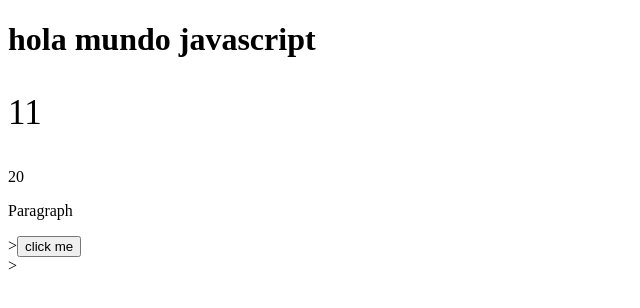
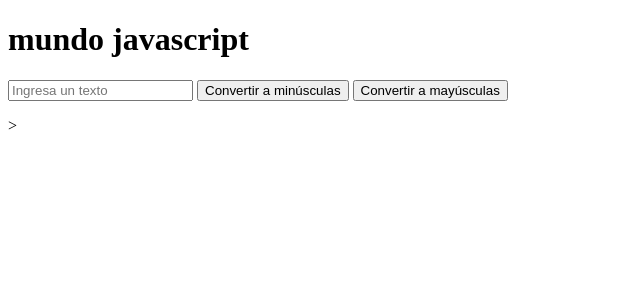
Before and after one commit to anita76843/fundamentos-js, a plain HTML site: page fundamentosJs/index.html in a window 1280 px wide. Shown: the whole page, without its empty margins (0-640 px from the left). Drawn offline with Linux system fonts and the light colour scheme.

Commit message:
se hicieorn ejemplos de  toupper y to loower

```diff
--- a/fundamentosJs/index.html
+++ b/fundamentosJs/index.html
@@ -6,14 +6,12 @@
     <title>Document</title>
 </head>
 <body>
-    <h1> hola mundo javascript</h1>
+    <h1> mundo javascript</h1>
     <div>
-        <p id="demo"></p>
-        <p id="demo1"></p>
-        <p id="demo2">
-            Paragraph
-        </p>
-        ><button type="button" onclick="myfunction()">click me</button>
+        <input type="text" id="entradaTexto" placeholder="Ingresa un texto">
+        <button onclick="convertirTextoAMinusculas()">Convertir a minúsculas</button>
+        <button onclick="convertirTextoAMayusculas()">Convertir a mayúsculas</button>
+        <p id="textoUsuario"></p>
     </div>
     ><script type="text/javascript" src="recursos/js/main.js"></script>
 </body>
--- a/fundamentosJs/recursos/js/main.js
+++ b/fundamentosJs/recursos/js/main.js
@@ -1,47 +1,12 @@
-document.getElementById("demo").innerHTML = "hello javascript";
-document.getElementById("demo").style.fontSize = "35px";
+/*funcion*/
+function convertirTextoAMinusculas() {
+    let textoUsuario = document.getElementById("entradaTexto").value;
+    let textoMinusculas = String(textoUsuario).toLowerCase();
+    document.getElementById("textoUsuario").innerHTML += " " + textoMinusculas + "<br>";
+}
 
-
-/*salida */
-
-window.alert(5+2);
-console.log(6+2);
-
-
-/*declaracion*/
-
-let a,b,c;
-a= 5;
-b= 6;
-c= a + b;
-window.alert(c);
-document.getElementById("demo").innerHTML= c;
-
-
-/*variable*/
-
-let p,q,r;
-p =5;
-q=7;
-const m=8;
-r = p+q+m;
-document.getElementById("demo1").innerHTML =r;
-
-
-/*tipo de dato*/
-
-let num = 24;//entero
-let name = " ana maria";//cadena
-let km =14.5;//decimal
-let isColombiano = true;//boleano
-let obj = {firstname: "ana",lastname: "perez"};//objeto
-
-let y= 17 + " poo ";
-let unir = "17" + "poo";
-window.alert(y);
-window.alert(unir);
-
-/*funcion*/
-function myfunction(){
-    document.getElementById("demo2").innerHTML = "new paragraph";
+function convertirTextoAMayusculas() {
+    let textoUsuario = document.getElementById("entradaTexto").value;
+    let textoMayusculas = String(textoUsuario).toUpperCase();
+    document.getElementById("textoUsuario").innerHTML += " " + textoMayusculas + "<br>";
 }
```
